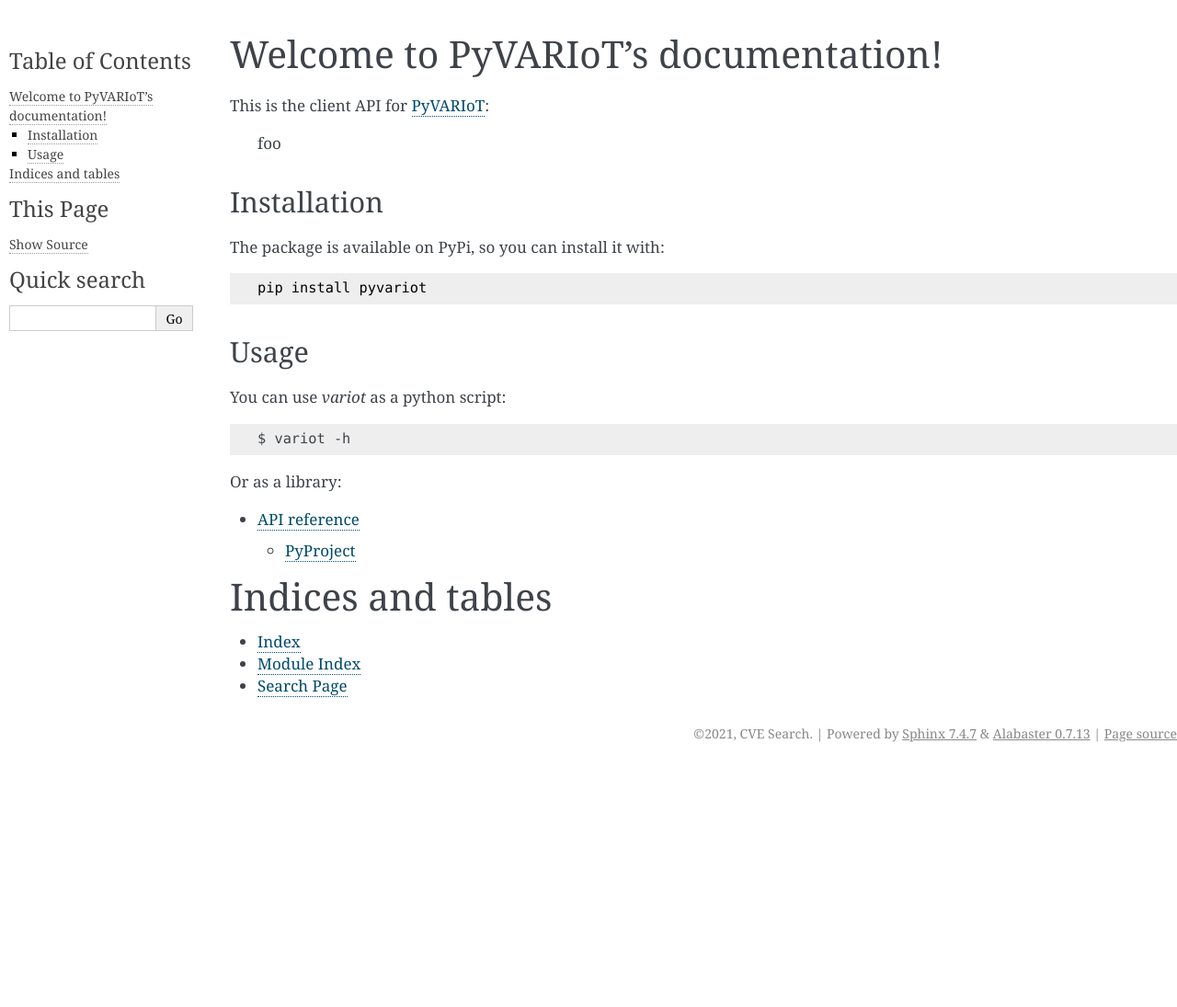
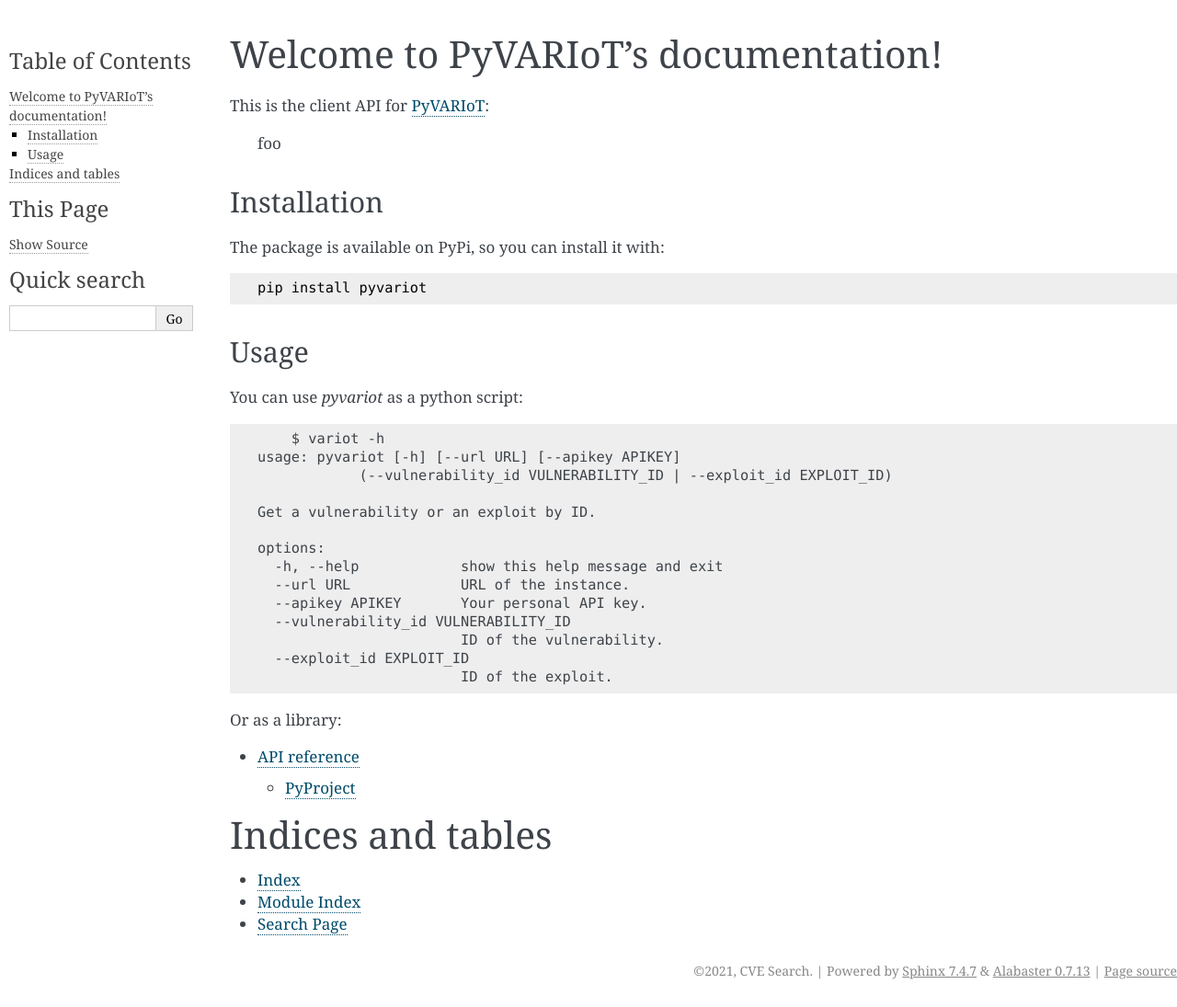
Before and after one commit to cve-search/pyvariot, a Sphinx documentation site: the page built from docs/source/index.rst, in a window 1280 px wide. Shown: the whole page at 92% size. Built offline with Sphinx 7.4.7, drawn with Linux system fonts in a browser that asks for light colours; before the commit the page ends 900 px from its top, so only the background shows below that.

Commit message:
new: Add CLI interface help

```diff
--- a/docs/source/index.rst
+++ b/docs/source/index.rst
@@ -17,9 +17,22 @@ The package is available on PyPi, so you can install it with::
 Usage
 -----
 
-You can use `variot` as a python script::
+You can use `pyvariot` as a python script::
 
 	$ variot -h
+    usage: pyvariot [-h] [--url URL] [--apikey APIKEY]
+                (--vulnerability_id VULNERABILITY_ID | --exploit_id EXPLOIT_ID)
+
+    Get a vulnerability or an exploit by ID.
+
+    options:
+      -h, --help            show this help message and exit
+      --url URL             URL of the instance.
+      --apikey APIKEY       Your personal API key.
+      --vulnerability_id VULNERABILITY_ID
+                            ID of the vulnerability.
+      --exploit_id EXPLOIT_ID
+                            ID of the exploit.
 
 Or as a library:
 
```
Also changed, not shown: README.md (+17 -2 lines).
